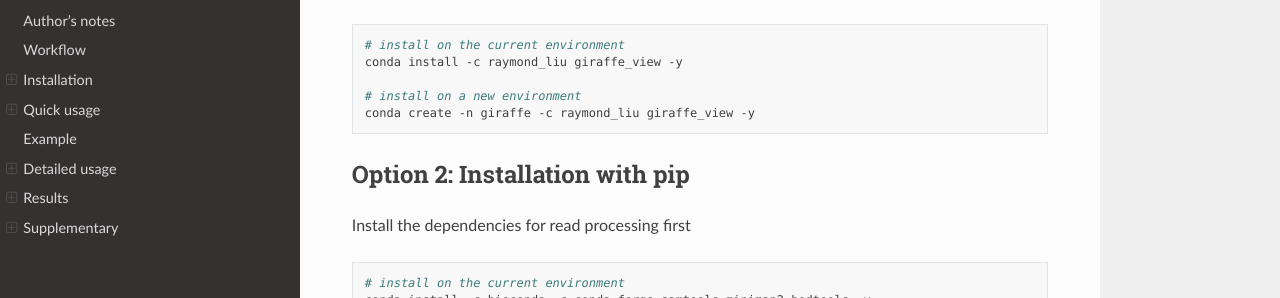
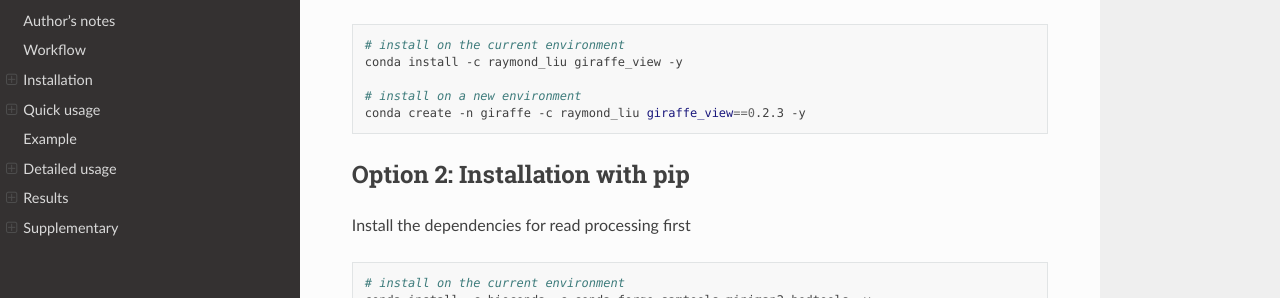
Before and after one commit to lxd98/Giraffe_documentation, a Sphinx documentation site: the page built from docs/source/index.rst, in a window 1280 px wide and 900 px high, scrolled down 1540 px. Shown: the part 154-452 px from the top of the window. Built offline with Sphinx 7.4.7 and the Read the Docs theme 2.0.0, drawn with Linux system fonts in a browser that asks for light colours.

Commit message:
Update index.rst

```diff
--- a/docs/source/index.rst
+++ b/docs/source/index.rst
@@ -67,7 +67,7 @@
    conda install -c raymond_liu giraffe_view -y
 
    # install on a new environment
-   conda create -n giraffe -c raymond_liu giraffe_view -y
+   conda create -n giraffe -c raymond_liu giraffe_view==0.2.3 -y
 
 
 Option 2: Installation with pip
```
